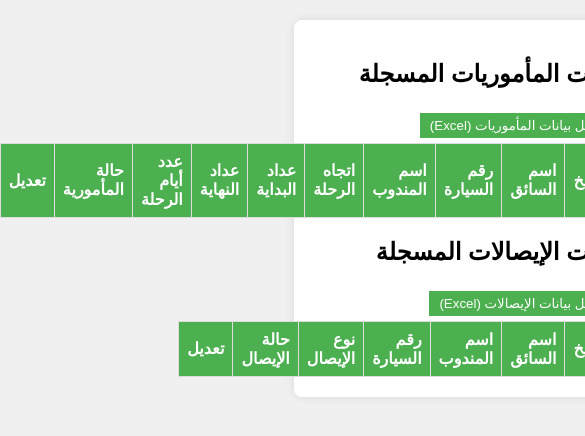
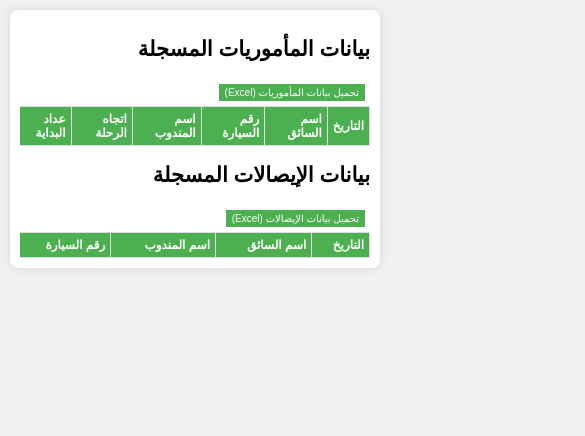
Before and after one commit to ahmed22239/btech2, a plain HTML site: page view_data.html in a window 390 px wide. Shown: the top 436 px of the page, 585 px wide, since content can reach past the window. Drawn offline with Linux system fonts and the light colour scheme; no server answers.

Commit message:
Update view_data.html

```diff
--- a/view_data.html
+++ b/view_data.html
@@ -10,18 +10,21 @@
         body {
             font-family: Arial, sans-serif;
             margin: 0;
-            padding: 20px;
+            padding: 10px;
             background-color: #f0f0f0;
+            font-size: 14px;
         }
         .container {
             background-color: white;
-            padding: 20px;
+            padding: 10px;
             border-radius: 8px;
             box-shadow: 0 0 10px rgba(0,0,0,0.1);
+            overflow-x: auto;
         }
         table {
             width: 100%;
             border-collapse: collapse;
+            min-width: 600px;
         }
         th, td {
             border: 1px solid #ddd;
@@ -42,6 +45,7 @@
             padding: 5px 10px;
             cursor: pointer;
             margin: 5px;
+            font-size: 12px;
         }
         .delete-btn {
             background-color: #f44336;
@@ -56,6 +60,8 @@
             padding: 20px;
             border-radius: 8px;
             box-shadow: 0 0 10px rgba(0,0,0,0.1);
+            max-width: 90%;
+            width: 300px;
         }
         .edit-form input, .edit-form select {
             display: block;
@@ -69,6 +75,7 @@
             border: none;
             padding: 10px 20px;
             cursor: pointer;
+            margin-top: 10px;
         }
         .status-select {
             padding: 5px;
@@ -86,12 +93,25 @@
             background-color: #F8D7DA;
             color: #721C24;
         }
+        @media screen and (max-width: 600px) {
+            table {
+                font-size: 12px;
+            }
+            th, td {
+                padding: 5px;
+            }
+            .edit-btn, .download-btn, .delete-btn {
+                padding: 3px 6px;
+                font-size: 10px;
+            }
+        }
     </style>
 </head>
 <body>
     <div class="container">
         <h2>بيانات المأموريات المسجلة</h2>
         <button class="download-btn" onclick="downloadExcel('missions')">تحميل بيانات المأموريات (Excel)</button>
+        <div style="overflow-x: auto;">
             <table id="missionsTable">
                 <thead>
                     <tr>
@@ -111,9 +131,11 @@
                 </thead>
                 <tbody id="missionsTableBody"></tbody>
             </table>
+        </div>
 
         <h2>بيانات الإيصالات المسجلة</h2>
         <button class="download-btn" onclick="downloadExcel('receipts')">تحميل بيانات الإيصالات (Excel)</button>
+        <div style="overflow-x: auto;">
             <table id="receiptsTable">
                 <thead>
                     <tr>
@@ -130,6 +152,7 @@
                 </thead>
                 <tbody id="receiptsTableBody"></tbody>
             </table>
+        </div>
     </div>
 
     <div id="editMissionForm" class="edit-form">
```
Lines whose indentation alone changed are shown as unchanged.
